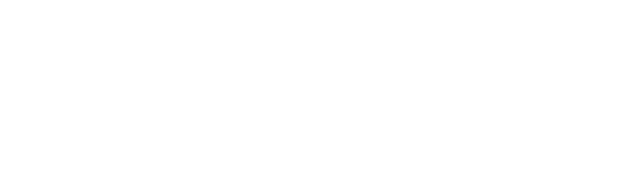
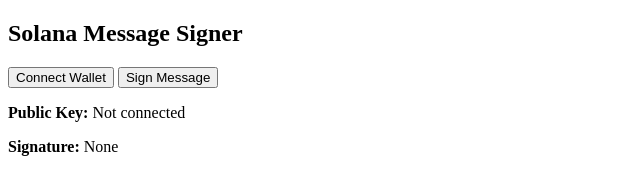
Before and after one commit to Skreppy111/solana-signer, a plain HTML site: page index.html in a window 1280 px wide. Shown: the whole page, without its empty margins (0-640 px from the left). Drawn offline with Linux system fonts and the light colour scheme.

Commit message:
Update index.html

```diff
--- a/index.html
+++ b/index.html
@@ -1,5 +1,20 @@
-<!-- Load bs58.min.js directly -->
-<script src="https://unpkg.com/bs58@4.0.1"></script>
+<!DOCTYPE html>
+<html lang="en">
+<head>
+    <meta charset="UTF-8">
+    <meta name="viewport" content="width=device-width, initial-scale=1.0">
+    <title>Solana Sign Message</title>
+    <script src="https://cdnjs.cloudflare.com/ajax/libs/web3/1.7.5/web3.min.js"></script>
+    <script src="https://cdn.jsdelivr.net/npm/@solana/web3.js"></script>
+</head>
+<body>
+
+    <h2>Solana Message Signer</h2>
+    <button onclick="connectWallet()">Connect Wallet</button>
+    <button onclick="signMessage()">Sign Message</button>
+
+    <p><strong>Public Key:</strong> <span id="publicKey">Not connected</span></p>
+    <p><strong>Signature:</strong> <span id="signature">None</span></p>
 
     <script>
         let wallet;
@@ -9,7 +24,6 @@
                 alert("Solflare Wallet not detected! Please install it.");
                 return;
             }
-
             try {
                 await window.solflare.connect();
                 wallet = window.solflare;
@@ -28,16 +42,10 @@
             }
 
             try {
-            // ✅ Ensure bs58 is correctly loaded
-            if (typeof bs58 === "undefined") {
-                throw new Error("❌ bs58 is not loaded correctly!");
-            }
-
-            // ✅ Prepare the message
                 const messageString = "Sign-in to Rugcheck.xyz" + wallet.publicKey.toBase58() + Math.floor(Date.now() / 1000);
                 console.log("📜 Message to sign:", messageString);
 
-            // ✅ Sign the message
+                // ✅ Sign the message without bs58
                 const signedMessage = await wallet.signMessage(new TextEncoder().encode(messageString));
                 console.log("✅ Signed Message Response:", signedMessage);
 
@@ -45,16 +53,20 @@
                     throw new Error("❌ Solflare did not return a valid signature.");
                 }
 
-            // ✅ Convert Uint8Array to Base58
-            const base58Signature = bs58.encode(new Uint8Array(signedMessage.signature));
-            console.log("✅ Final Signature (Base58):", base58Signature);
+                // ✅ Convert Uint8Array signature to a Base58 string manually
+                const base58Signature = Array.from(signedMessage.signature)
+                    .map(byte => String.fromCharCode(byte))
+                    .join('');
 
-            // ✅ Show signature on the page
+                console.log("✅ Final Signature:", base58Signature);
                 document.getElementById("signature").innerText = base58Signature;
 
             } catch (err) {
-            console.error("❌ Signing failed:", err);
+                console.error("❌ Signing failed", err);
                 alert("Signing failed: " + err.message);
             }
         }
     </script>
+
+</body>
+</html>
```
Lines whose indentation alone changed are shown as unchanged.
